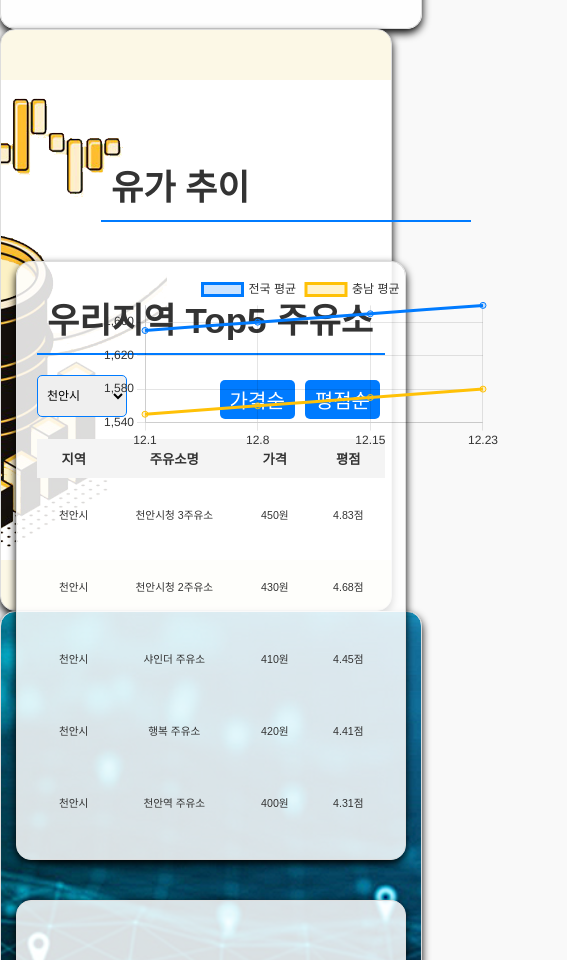
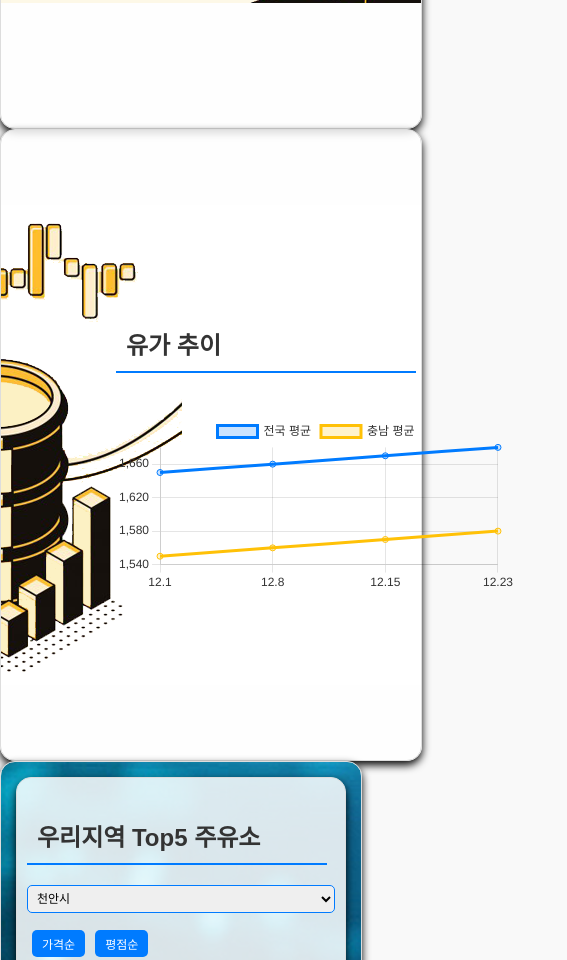
Before and after one commit to jung201/project_3, a React (Create React App) app in the folder VSCode/bob/: page / in a window 390 px wide. Shown: the part 1040-2000 px from the top of the page, 567 px wide, since content can reach past the window. Built offline with nearby package versions, Linux system fonts and the light colour scheme; no server answers; the HTML template or start-up script is replaced by a standard one; a web font is replaced by a local one.

Commit message:
sdasdasd

```diff
--- a/VSCode/bob/src/pages/Main/OilTrend.js
+++ b/VSCode/bob/src/pages/Main/OilTrend.js
@@ -84,7 +84,7 @@ const OilTrend = () => {
       <div className="right">
         <h2>유가 추이</h2>
         {/* 그래프 */}
-        <div style={{ width: "400px", height: "200px" }}>
+        <div className="graph" style={{ width: "400px", height: "200px" }}>
           <Line data={data} options={options} />
         </div>
       </div>
--- a/VSCode/bob/src/service/apiService.js
+++ b/VSCode/bob/src/service/apiService.js
@@ -128,6 +128,8 @@ export const fetchInfo = async () => {
 
 // myPage URL 설정
 const API_myPage_URL = "http://192.168.0.93:3006/myPage";
+
+// 사용자 정보 가져오기 함수
 export const fetchMyPage = async (userId) => {
   try {
     // 서버에서 데이터 가져오기
@@ -227,6 +229,7 @@ export const fetchTheme = async () => {
 };
 
 //==============================================================================
+
 // signup URL 설정
 const API_SIGNUP_URL = "http://192.168.0.93:3006";
 
@@ -272,7 +275,9 @@ export const registerUser = async (formData) => {
     throw new Error("회원가입 처리 중 문제가 발생했습니다.");
   }
 };
+
 //==============================================================================
+
 //아이디 찾기
 const API_FindId_URL =
   process.env.REACT_APP_API_FindPw_URL || "http://192.168.0.93:3006/api";
--- a/VSCode/bob/src/static/scss/MainPage/lowestPrice.scss
+++ b/VSCode/bob/src/static/scss/MainPage/lowestPrice.scss
@@ -58,23 +58,21 @@
 
 @media screen and (max-width: 450px) {
 .lowest-price-container {
-
     .container {
-            padding: 20px;
+        padding: 15px;
 
         .title {
+        font-size: 20px; /* 제목 크기 축소 */
+        padding: 5px;
         }
 
         .oil-station-table {
-                height: 500px;
-                display: flex;
-                justify-content: center;
-                gap: 50px;
-                padding: 10px;
+        flex-direction: column; /* 테이블 세로 배치 */
+        gap: 20px; /* 테이블 간격 줄임 */
 
         table {
-                    border-collapse: collapse;
-                    font-size: 35px;
+            font-size: 14px; /* 글자 크기 축소 */
+            max-width: 100%; /* 테이블 너비 100% */
         }
         }
     }
--- a/VSCode/bob/src/static/scss/MainPage/mainIcon.scss
+++ b/VSCode/bob/src/static/scss/MainPage/mainIcon.scss
@@ -55,7 +55,7 @@
     position: relative;
     z-index: 999;
     box-shadow: 0 4px 6px rgba(0, 0, 0, 0.1);
-    gap: 35px;
+    gap: 30px;
     width: 100%;
     height: 100px;
     top: 50px;
@@ -69,8 +69,8 @@
     .i-trend-img,
     .i-top-img,
     .i-lowest-img {
-      width: 60px;
-      height: 60px;
+      width: 40px;
+      height: 40px;
       margin-bottom: 10px;
       border-radius: 5px;
       cursor: pointer;
--- a/VSCode/bob/src/static/scss/MainPage/mainPage.scss
+++ b/VSCode/bob/src/static/scss/MainPage/mainPage.scss
@@ -6,33 +6,6 @@
 @import "region-section";
 @import "lowestPrice";
 
-// @font-face {
-//     font-family: 'SCDream4';
-//     src: url('../../../fonts/SCDream4.otf') format('woff2');
-//     font-weight: normal;
-//     font-style: normal;
-// }
-
-// @font-face {
-//     font-family: 'GmarketSansMedium';
-//     src: url('../../../fonts/GmarketSansMedium.otf') format('woff2');
-//     font-weight: normal;
-//     font-style: normal;
-// }
-
-// @font-face {
-//     font-family: 'MoneygraphyRounded';
-//     src: url('../../../fonts/Moneygraphy-Rounded.otf') format('woff2');
-//     font-weight: normal;
-//     font-style: normal;
-// }
-
-// @font-face {
-//     font-family: 'GowunBatangBold';
-//     src: url('../../../fonts/GowunBatang-Bold.ttf') format('woff2');
-//     font-weight: normal;
-//     font-style: normal;
-// }
 
 @font-face {
     font-family: 'GowunDodumRegular';
@@ -86,7 +59,7 @@ body {
     }
 
     .main-pic {
-        height: 150px; // 컨테이너 높이
+        height: 250px; // 컨테이너 높이
 
     }
 
--- a/VSCode/bob/src/static/scss/MainPage/oilTrend.scss
+++ b/VSCode/bob/src/static/scss/MainPage/oilTrend.scss
@@ -39,24 +39,35 @@
     }
 }
 
-@media screen and (max-width: 450px) {
+@media screen and (max-width: 360px) {
+    canvas{
+        width: 320px !important;
+        height: auto !important;
+    }
     .oil-trend {
-        padding: 80px 0px 150px 0px;
-        height: 350px;
-        background-color: #fcf8e6;
-
+      padding: 20px 10px; /* 상하 여백 줄임 */
+      width: 340px;
+      height: auto; /* 높이 자동 조정 */
+      background-color: #f9f9f9; /* 배경색 변경 */
+      background-image: none;
 
       h2 {
-            width: 350px;
-            display: inline-block;
-            border-bottom: 2px solid $primary-color;
-            padding: 10px;
+        margin-left:15px;
+        font-size:18pt !important;
+        width: 300px;
+        margin-bottom: 20px;
         font-size: 35px;
         color: #333333;
     }
 
-        .oil-img {
-            display: none;
+
+      .right {
+        position: static;
+        width: 340px !important;
+      }
+      .graph{
+        margin-left: 10px;
+        width:340px !important
       }
     }
   }
--- a/VSCode/bob/src/static/scss/MainPage/region-section.scss
+++ b/VSCode/bob/src/static/scss/MainPage/region-section.scss
@@ -74,50 +74,48 @@
 }
 
 @media screen and (max-width: 450px) {
+    .region-top-section{
+        width: 330px !important;
+        height: auto !important;
+        margin-bottom: 80px !important;
+    }
+    h2 {
+      font-size:18pt !important;
+      width: 280px !important;
+      margin-bottom: 20px;
+      font-size: 35px;
+      color: #333333;
+  }
     .region-container {
-        padding: 20px;
+      padding: 10px;
 
       .title {
-            margin-top: 0px;
-            margin-bottom: 20px;
+        font-size: 18px; /* 제목 크기 축소 */
       }
 
       .controls {
-            margin-bottom: 0px;
+        flex-direction: column; /* 버튼과 드롭다운 세로 배치 */
+        gap: 10px;
 
         .dropdown {
-                width: 90px;
-                padding: 0px;
-                font-size: 20px;
+          width: 100%; /* 드롭다운 너비 100% */
+          font-size: 14px; /* 글자 크기 축소 */
         }
 
-            // 버튼 스타일
-            .sort-buttons {
-                button {
+        .sort-buttons button {
+          font-size: 12px; /* 버튼 크기 축소 */
           padding: 5px 10px;
-                    margin: 0px 5px;
-                    font-size: 20px;
+        }
+      }
 
-                    &:hover {
+      .station-table {
+        width: 300px !important;
+        font-size: 14px; /* 테이블 글자 크기 축소 */
+        height: auto; /* 높이 자동 조정 */
+        th{
+          font-size: 12px !important;
+          padding: 5px;
         }
       }
     }
   }
-
-        // 테이블 스타일
-        .station-table {
-            width: 100%;
-            height: 400px;
-            margin-top: 20px;
-            font-size: 20px;
-            font-size: 20px;
-
-            th,
-            td {
-                padding: 10px;
-                text-align: center;
-            }
-
-        }
-    }
-}
--- a/VSCode/bob/src/static/scss/MainPage/today-price.scss
+++ b/VSCode/bob/src/static/scss/MainPage/today-price.scss
@@ -75,20 +75,30 @@
 
 @media screen and (max-width: 360px) {
     .price-container {
-        display: flex;
+        width:330px;
+        height:260px !important;
+        display: block;
         align-items: center;
         flex-direction: column;
         height: 300px;
-        padding-bottom: 90px;
-        background: transparent;
-
+        padding-bottom: 60px;
+        background: none;
+        h3{
+            margin: 13px 0;
+        }
+        .details{
+            margin-top: 0;
+        }
         .left {
+            width: 200px;
             align-items: center;
             justify-content: center;
         }
 
         h2 {
-            width: 330px;
+            margin-left:15px;
+            font-size:18pt !important;
+            width: 300px;
             margin-bottom: 20px;
             font-size: 35px;
             color: #333333;
--- a/VSCode/bob/src/static/scss/Search/MainMapPage.scss
+++ b/VSCode/bob/src/static/scss/Search/MainMapPage.scss
@@ -73,6 +73,7 @@
 }
 
 @media (max-width:450px){
+
     .search-overlay {
         position: absolute;
         padding: 0 15px 15px 15px !important;
@@ -100,4 +101,10 @@
     .close-btn{
         padding:5px;
     }
+    .floating-icons{
+        bottom: 120px !important;
+    }
+    .icon-btn{
+        padding:0;
+    }
 }
```
Also changed, not shown: VSCode/bob/src/pages/MyPage/UserEditPopup.js (+48 -16 lines). Lines whose indentation alone changed are shown as unchanged.
